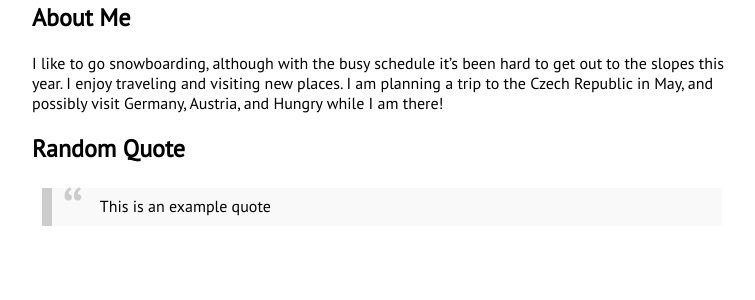
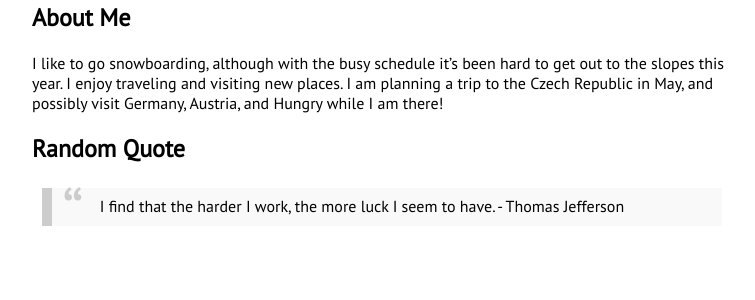
Before and after one commit to tanyaflint/p1, a PHP site: page / in a window 1280 px wide. Shown: the part 438-738 px from the top of the page, without its empty margins (258-1013 px from the left). Run offline with PHP 8.4, Linux system fonts and the light colour scheme.

Commit message:
Added random quote

```diff
--- a/index.php
+++ b/index.php
@@ -1,9 +1,9 @@
-<!doctype html>
+<?php require('logic.php'); ?>
+<!DOCTYPE html>
 <html>
 <head>
-
+  <meta charset='utf-8'>
 	<title>Project 1 - Tatiana Flint</title>
-	<meta charset='utf-8'>
   <link href="https://fonts.googleapis.com/css?family=PT+Sans" rel="stylesheet">
   <link href="styles/global.css" rel="stylesheet">
 </head>
@@ -15,7 +15,7 @@
     <h2>About Me</h2>
     <p>I like to go snowboarding, although with the busy schedule it’s been hard to get out to the slopes this year. I enjoy traveling and visiting new places. I am planning a trip to the Czech Republic in May, and possibly visit Germany, Austria, and Hungry while I am there!</p>
     <h2>Random Quote</h2>
-    <blockquote>This is an example quote</blockquote>
+    <blockquote><?=$selectedQuote?></blockquote>
   </div>
 </body>
 </html>
--- /dev/null
+++ b/logic.php
@@ -0,0 +1,8 @@
+<?php
+$quotes = [
+  "I find that the harder I work, the more luck I seem to have. - Thomas Jefferson",
+  "Try to learn something about everything and everything about something. - Thomas Henry Huxley",
+  "If you want something, go get it. Period. - Chris Gardner"
+];
+
+$selectedQuote = $quotes[array_rand($quotes)];
```
Also changed, not shown: README.md.
